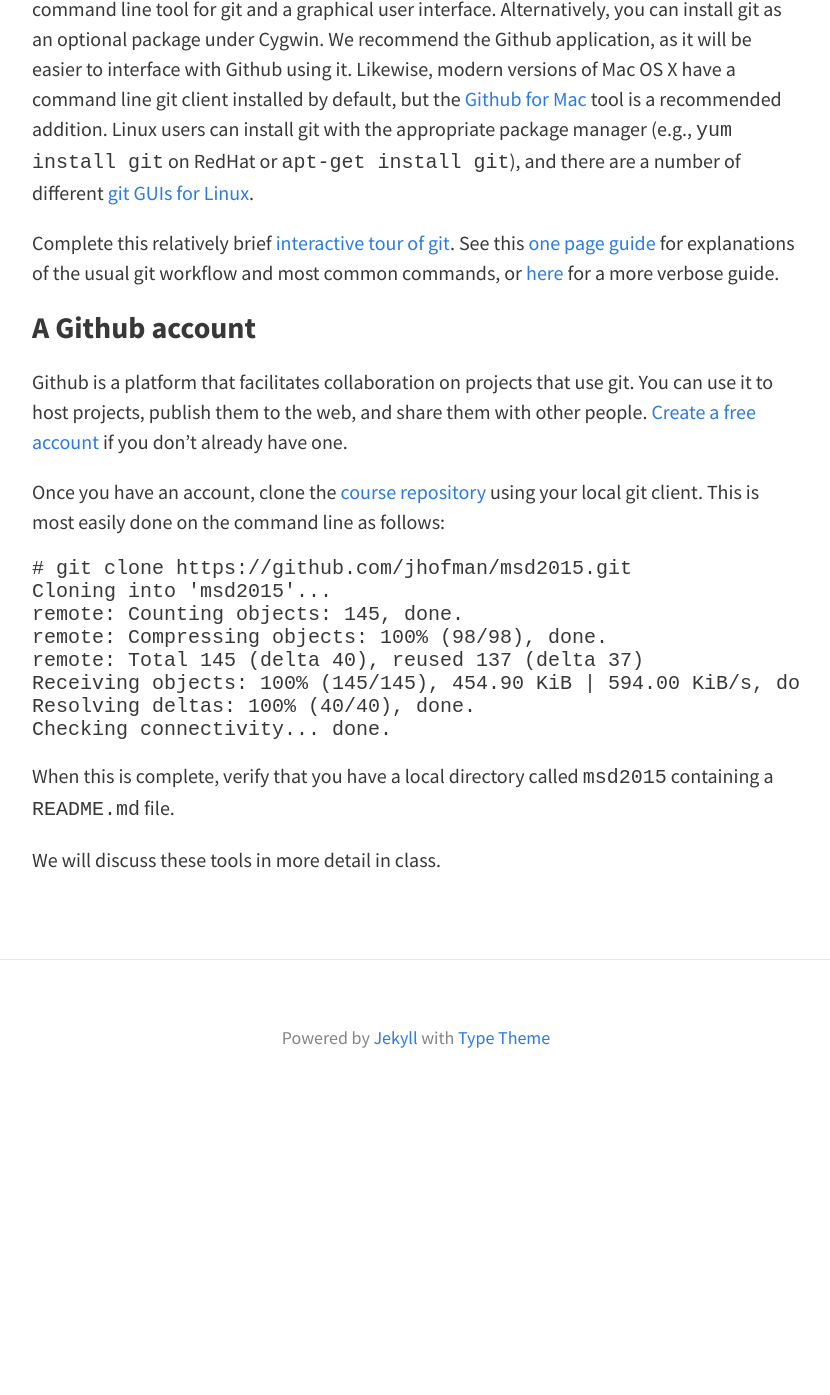
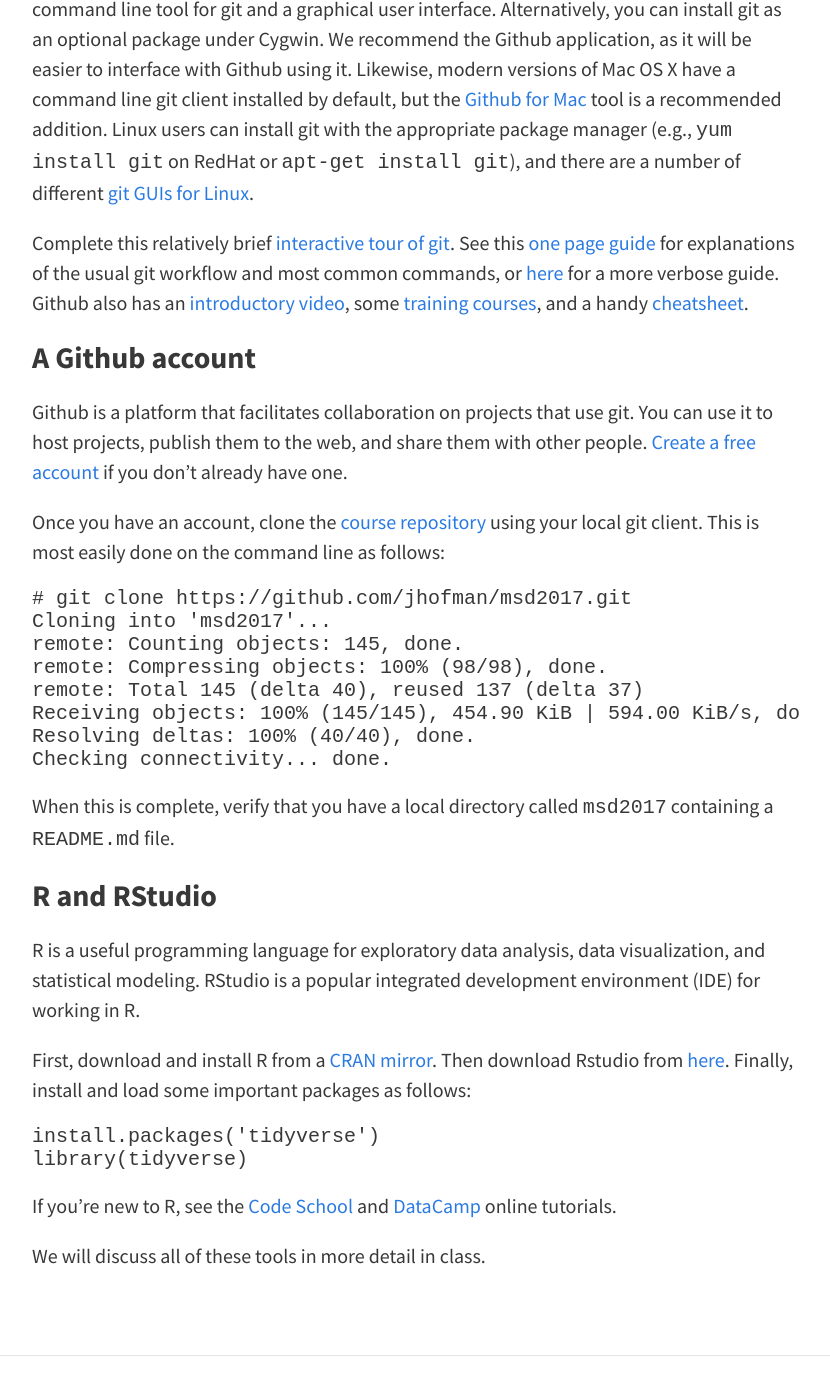
Before and after one commit to jhofman/msd2015, a Jekyll site: the page built from _posts/2017-01-20-installing-tools.md, in a window 1280 px wide and 1400 px high, scrolled down 1348 px. Shown: the top 1395 px of the window, without its empty margins (224-1054 px from the left). Built offline with Jekyll 4.4.1, drawn with Linux system fonts in a browser that asks for light colours; nearby versions of some CDN libraries; before the commit the page ends 2463 px from its top, so only the background shows below that; some of the changed text lies outside the part shown.

Commit message:
updated tools / refs

```diff
--- a/_config.yml
+++ b/_config.yml
@@ -70,3 +70,6 @@
   sass_dir: _sass
   style: :compressed
 gems: [jekyll-paginate]
+
+# Ignore some subdirectories
+exclude: [homework, lectures]
--- a/_posts/2017-01-20-installing-tools.md
+++ b/_posts/2017-01-20-installing-tools.md
@@ -25,7 +25,9 @@
        cut -c list [file ...]
        cut -f list [-s] [-d delim] [file ...]
 
-See [here](http://cli.learncodethehardway.org/book/) for an overview of using the command line and [this pdf](http://softlayer-dal.dl.sourceforge.net/project/linuxcommand/TLCL/13.07/TLCL-13.07.pdf) for a more extensive reference.
+
+If you're new to the command line, see Codecademy's [interactive tutorial](https://www.codecademy.com/courses/learn-the-command-line/lessons/navigation/exercises/your-first-command?action=lesson_resume), this [crash course](https://learnpythonthehardway.org/book/appendixa.html), and Software Carpentry's [guide](http://swcarpentry.github.io/shell-novice/).
+Lifehacker's [command line primer](http://lifehacker.com/5633909/who-needs-a-mouse-learn-to-use-the-command-line-for-almost-anything) is also decent.
 
 ### A [Git](http://git-scm.com) client
 
@@ -33,17 +35,17 @@
 
 If you are on Windows you can install [Github for Windows](https://windows.github.com) which provides both the command line tool for git and a graphical user interface. Alternatively, you can install git as an optional package under Cygwin. We recommend the Github application, as it will be easier to interface with Github using it. Likewise, modern versions of Mac OS X have a command line git client installed by default, but the [Github for Mac](https://mac.github.com) tool is a recommended addition. Linux users can install git with the appropriate package manager (e.g., ``yum install git`` on RedHat or ``apt-get install git``), and there are a number of different [git GUIs for Linux](http://unix.stackexchange.com/questions/144100/is-there-a-usable-gui-front-end-to-git-on-linux).
 
-Complete this relatively brief [interactive tour of git](https://www.codeschool.com/courses/try-git). See this [one page guide](http://rogerdudler.github.io/git-guide/) for explanations of the usual git workflow and most common commands, or [here](http://kbroman.org/github_tutorial/) for a more verbose guide.
+Complete this relatively brief [interactive tour of git](https://www.codeschool.com/courses/try-git). See this [one page guide](http://rogerdudler.github.io/git-guide/) for explanations of the usual git workflow and most common commands, or [here](http://kbroman.org/github_tutorial/) for a more verbose guide. Github also has an [introductory video](https://www.youtube.com/watch?v=U8GBXvdmHT4), some [training courses](https://services.github.com/training/), and a handy [cheatsheet](https://services.github.com/resources/).
 
 
 ### A [Github](http://github.com) account
 
 Github is a platform that facilitates collaboration on projects that use git. You can use it to host projects, publish them to the web, and share them with other people. [Create a free account](https://help.github.com/articles/signing-up-for-a-new-github-account/) if you don't already have one.
 
-Once you have an account, clone the [course repository](https://github.com/jhofman/msd2015) using your local git client. This is most easily done on the command line as follows:
+Once you have an account, clone the [course repository](https://github.com/jhofman/msd2017) using your local git client. This is most easily done on the command line as follows:
 
-    # git clone https://github.com/jhofman/msd2015.git
-	Cloning into 'msd2015'...
+    # git clone https://github.com/jhofman/msd2017.git
+	Cloning into 'msd2017'...
 	remote: Counting objects: 145, done.
 	remote: Compressing objects: 100% (98/98), done.
 	remote: Total 145 (delta 40), reused 137 (delta 37)
@@ -51,6 +53,17 @@
 	Resolving deltas: 100% (40/40), done.
 	Checking connectivity... done.
 
-When this is complete, verify that you have a local directory called ``msd2015`` containing a ``README.md`` file.
+When this is complete, verify that you have a local directory called ``msd2017`` containing a ``README.md`` file.
 
-We will discuss these tools in more detail in class.
+### R and RStudio
+
+R is a useful programming language for exploratory data analysis, data visualization, and statistical modeling. RStudio is a popular integrated development environment (IDE) for working in R.
+
+First, download and install R from a [CRAN mirror](https://cloud.r-project.org/). Then download Rstudio from [here](https://www.rstudio.com/products/rstudio/download/). Finally, install and load some important packages as follows:
+
+    install.packages('tidyverse')
+	library(tidyverse)
+
+If you're new to R, see the [Code School](http://tryr.codeschool.com/) and [DataCamp](http://datacamp.com/courses/free-introduction-to-r) online tutorials.
+
+We will discuss all of these tools in more detail in class.
```
